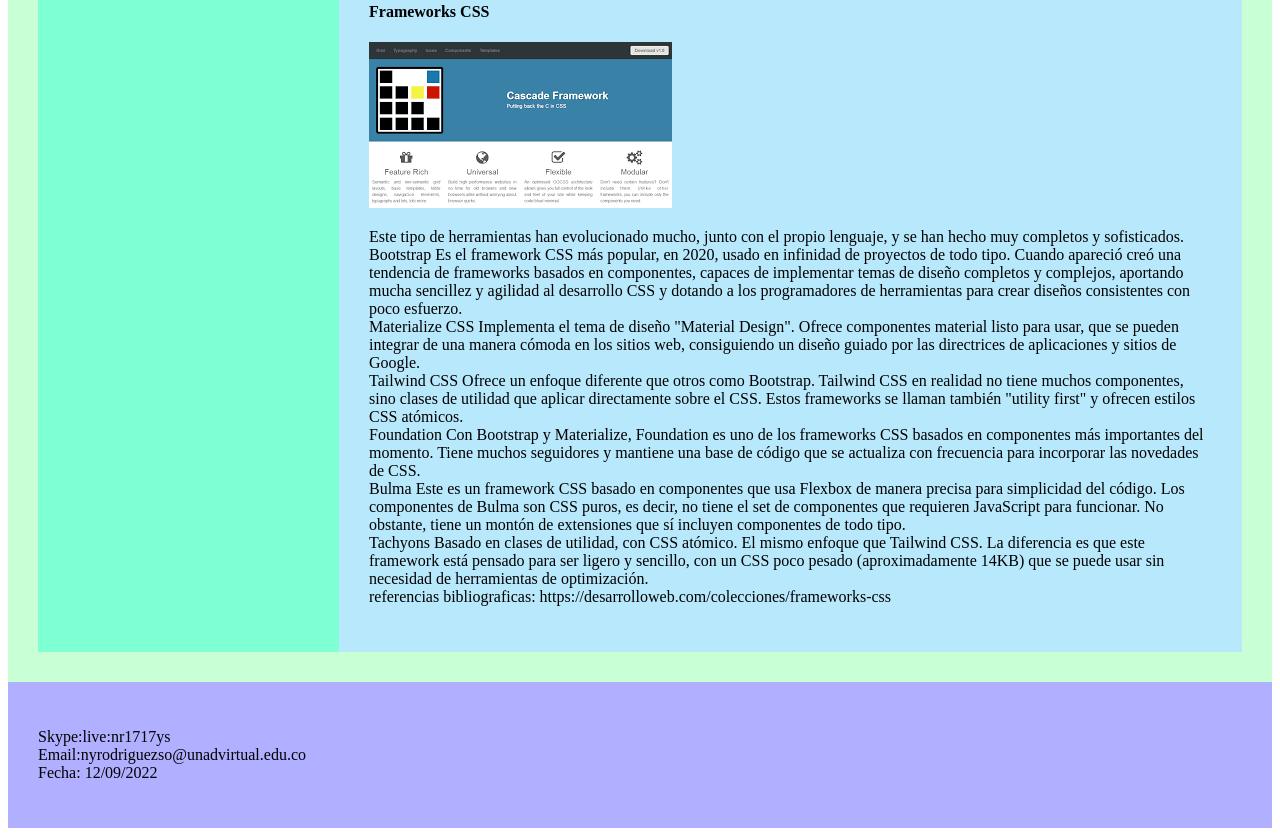
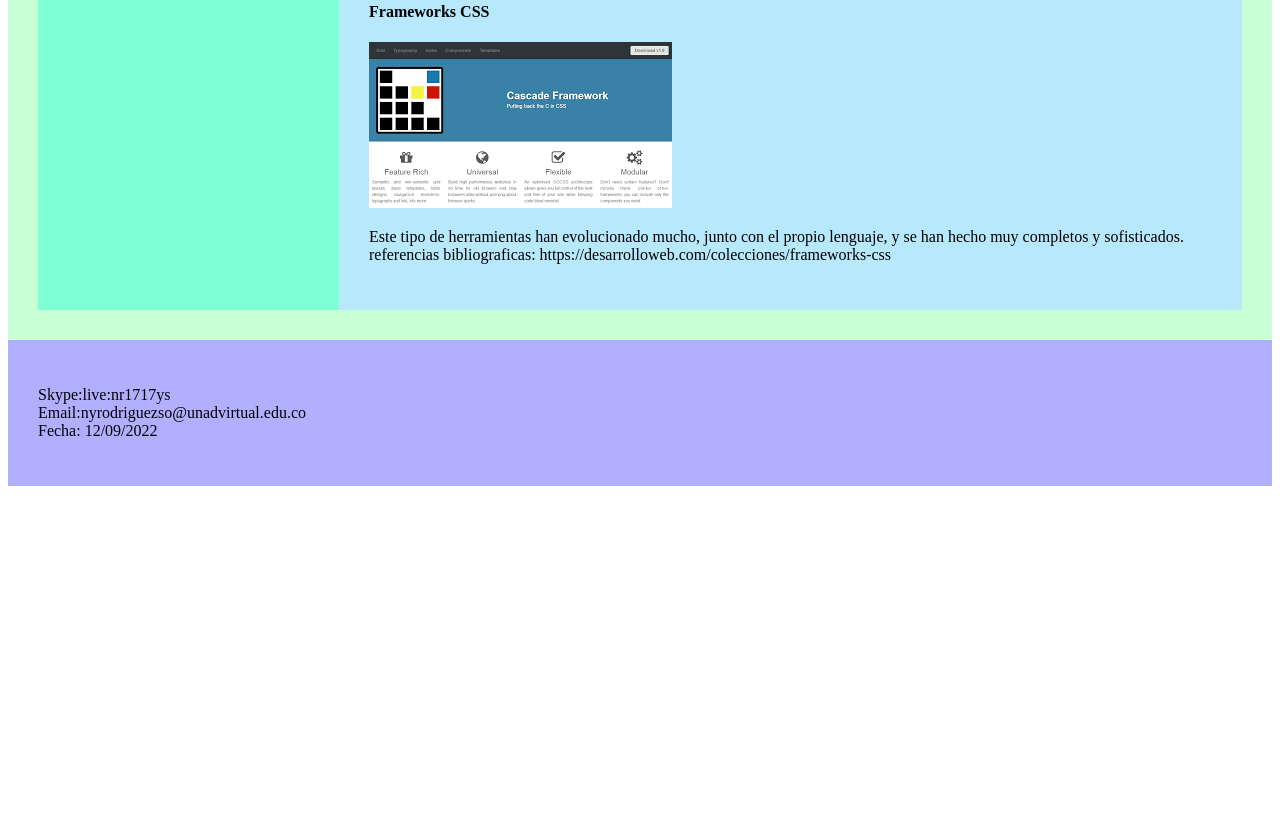
Before and after one commit to nataliarodriguezsolarte/DSW-NataliaRodriguez, a plain HTML site: page fase3/actividad1.html in a window 1280 px wide. Shown: the part 937-1773 px from the top of the page. After the commit the page ends 1431 px from the top, so only its background shows below. Drawn offline with Linux system fonts and the light colour scheme.

```diff
--- a/fase3/actividad1.html
+++ b/fase3/actividad1.html
@@ -72,40 +72,6 @@
                     completos y sofisticados.
                     <br>
 
-                    Bootstrap
-                    Es el framework CSS más popular, en 2020, usado en infinidad de proyectos de todo tipo. Cuando
-                    apareció creó una tendencia de frameworks basados en componentes, capaces de implementar temas de
-                    diseño completos y complejos, aportando mucha sencillez y agilidad al desarrollo CSS y dotando a los
-                    programadores de herramientas para crear diseños consistentes con poco esfuerzo.
-                    <br>
-                    Materialize CSS
-                    Implementa el tema de diseño "Material Design". Ofrece componentes material listo para usar, que se
-                    pueden integrar de una manera cómoda en los sitios web, consiguiendo un diseño guiado por las
-                    directrices de aplicaciones y sitios de Google.
-                    <br>
-                    Tailwind CSS
-                    Ofrece un enfoque diferente que otros como Bootstrap. Tailwind CSS en realidad no tiene muchos
-                    componentes, sino clases de utilidad que aplicar directamente sobre el CSS. Estos frameworks se
-                    llaman también "utility first" y ofrecen estilos CSS atómicos.
-                    <br>
-
-                    Foundation
-                    Con Bootstrap y Materialize, Foundation es uno de los frameworks CSS basados en componentes más
-                    importantes del momento. Tiene muchos seguidores y mantiene una base de código que se actualiza con
-                    frecuencia para incorporar las novedades de CSS.
-                    <br>
-                    Bulma
-                    Este es un framework CSS basado en componentes que usa Flexbox de manera precisa para simplicidad
-                    del código.
-                    Los componentes de Bulma son CSS puros, es decir, no tiene el set de componentes que requieren
-                    JavaScript para funcionar. No obstante, tiene un montón de extensiones que sí incluyen componentes
-                    de todo tipo.
-                    <br>
-                    Tachyons
-                    Basado en clases de utilidad, con CSS atómico. El mismo enfoque que Tailwind CSS. La diferencia es
-                    que este framework está pensado para ser ligero y sencillo, con un CSS poco pesado (aproximadamente
-                    14KB) que se puede usar sin necesidad de herramientas de optimización.
-                    <br>
                     referencias bibliograficas:
 
                     https://desarrolloweb.com/colecciones/frameworks-css
```
Also changed, not shown: index.html (+6 -0 lines).
